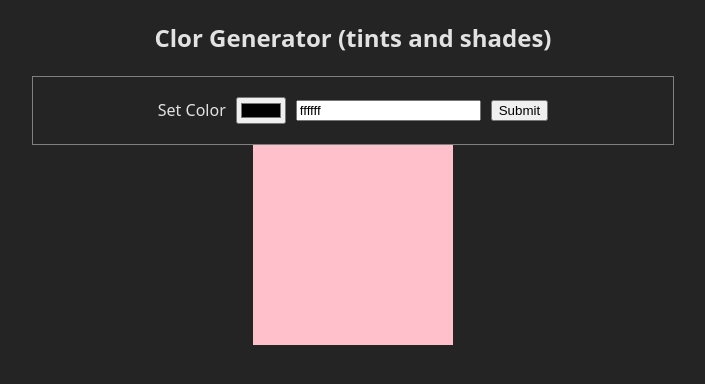
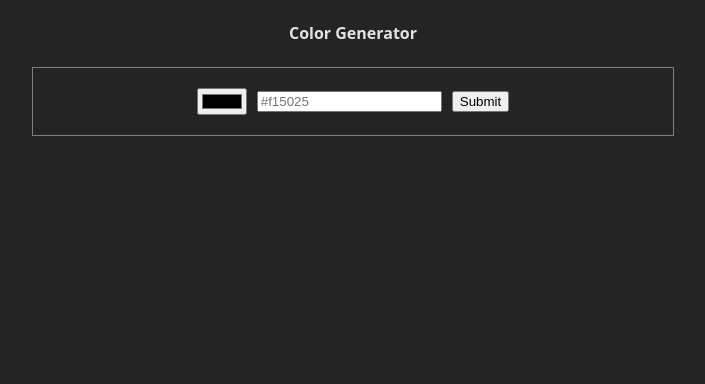
Before and after one commit to ilicc-sara/Color-Generator, a React (Vite) app: page / in a window 1280 px wide. Shown: the top 384 px of the page, without its empty margins (287-992 px from the left). Built offline with nearby package versions, Linux system fonts and the light colour scheme.

Commit message:
.      .      .      .

```diff
--- a/src/App.jsx
+++ b/src/App.jsx
@@ -1,5 +1,6 @@
 import { useState, useRef } from "react";
 import "./App.css";
+import Form from "./Form";
 
 function App() {
   const myRef = useRef();
@@ -17,7 +18,7 @@ function App() {
 
   return (
     <>
-      <h2>Clor Generator (tints and shades)</h2>
+      {/* <h2>Clor Generator (tints and shades)</h2>
 
       <form onSubmit={handleSubmit}>
         <label>Set Color</label>
@@ -33,7 +34,8 @@ function App() {
         />
         <button>Submit</button>
       </form>
-      <div ref={myRef} className="color-tab"></div>
+      <div ref={myRef} className="color-tab"></div> */}
+      <Form />
     </>
   );
 }
--- a/src/Form.jsx
+++ b/src/Form.jsx
@@ -8,14 +8,24 @@ function Form() {
     <section className="container">
       <h4>Color Generator</h4>
 
-      <form className="color-form">
+      <form className="color-form" onSubmit={handleSubmit}>
+        <input
+          type="color"
+          value={color}
+          onChange={(e) => setColor(e.target.value)}
+        />
         <input
           type="text"
           value={color}
           onChange={(e) => setColor(e.target.value)}
           placeholder="#f15025"
         />
+        <button className="btn" type="submit" style={{ background: color }}>
+          Submit
+        </button>
       </form>
     </section>
   );
 }
+
+export default Form;
```
